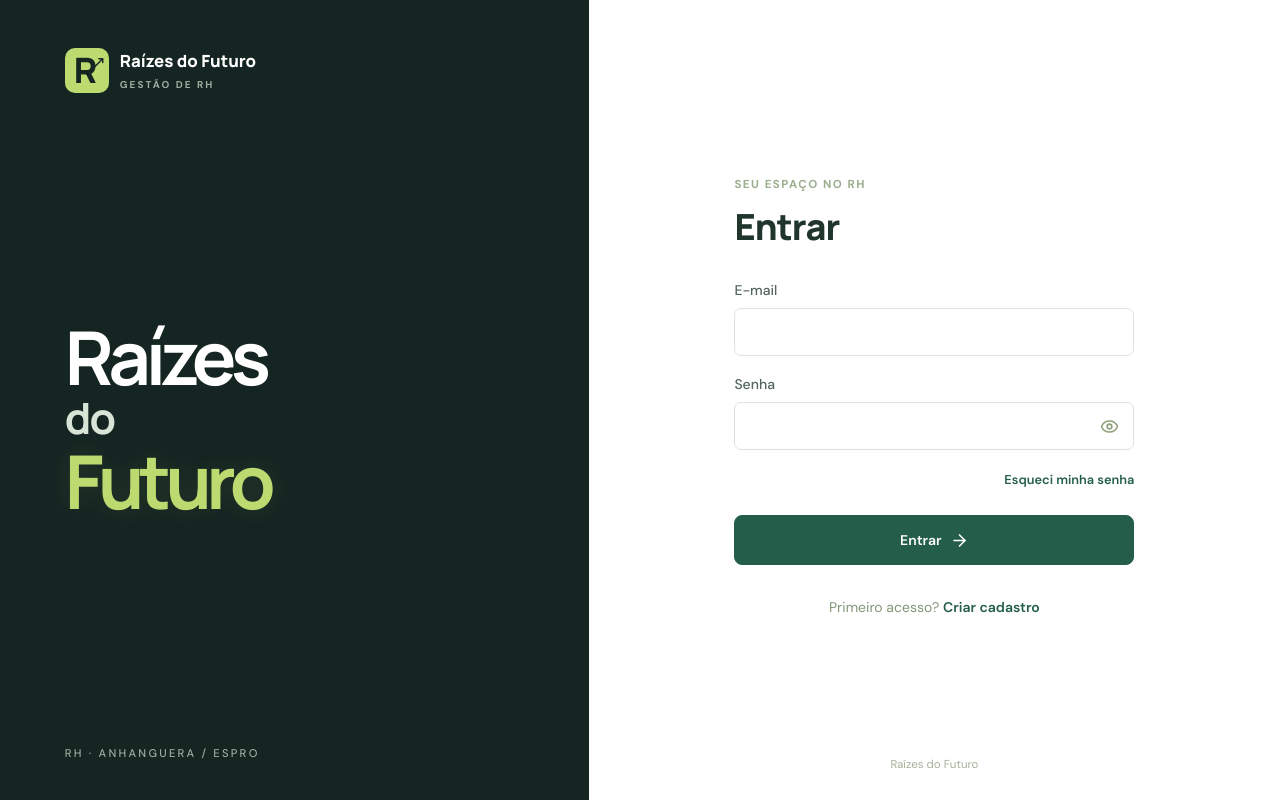
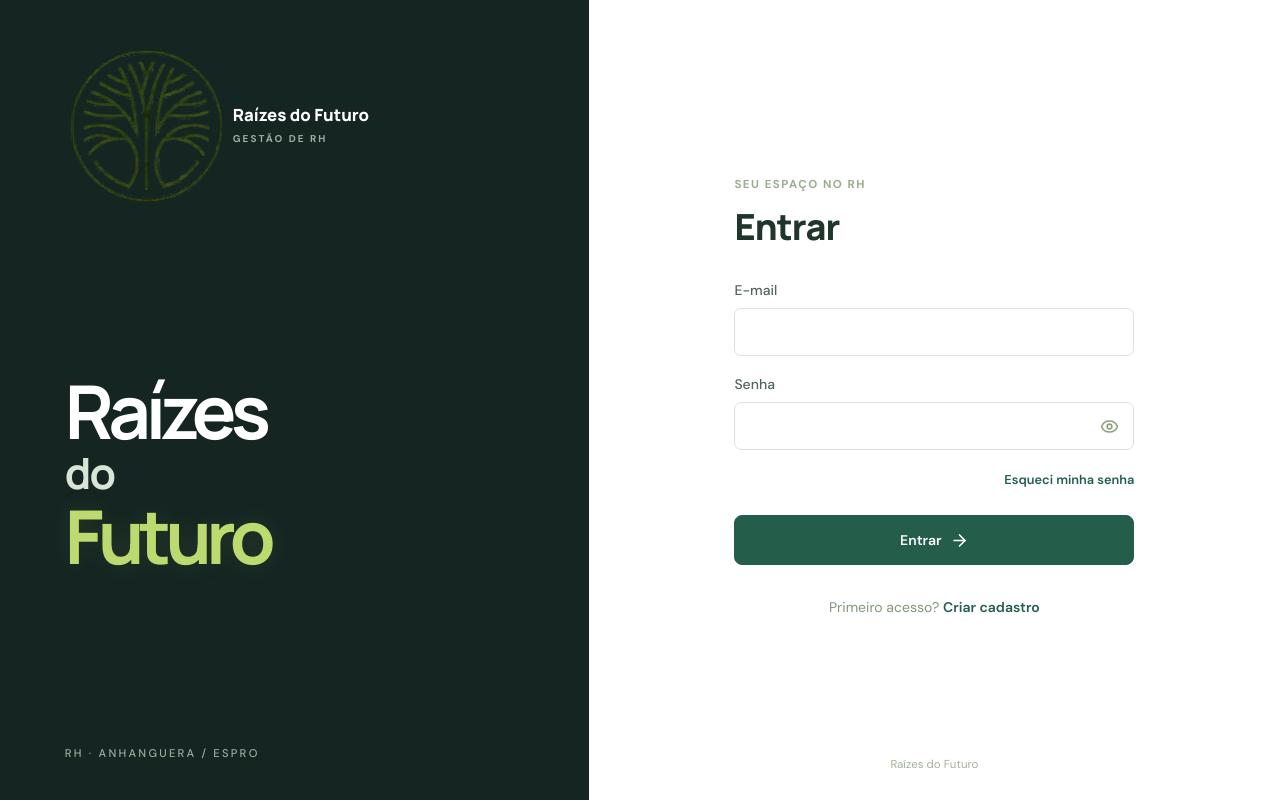
Before and after one commit to ConexaoStreet/rh-raizes-do-futuro, a React (Vite) app: page /#/colaboradores in a window 1280 px wide. Built offline with nearby package versions, Linux system fonts and the light colour scheme; no server answers.

Commit message:
feat: use official Raizes logo in brand

```diff
--- a/src/components.tsx
+++ b/src/components.tsx
@@ -13,9 +13,11 @@ import { label } from "./domain";
 export function Brand({ compact = false }: { compact?: boolean }) {
   return (
     <div className="brand">
-      <span className="brand-mark">
-        R<span>↗</span>
-      </span>
+      <img
+        className="brand-logo-mark"
+        src="/brand/raizes-logo-mark.png"
+        alt="Símbolo Raízes do Futuro"
+      />
       {!compact && (
         <div>
           Raízes do Futuro<small>GESTÃO DE RH</small>
```
